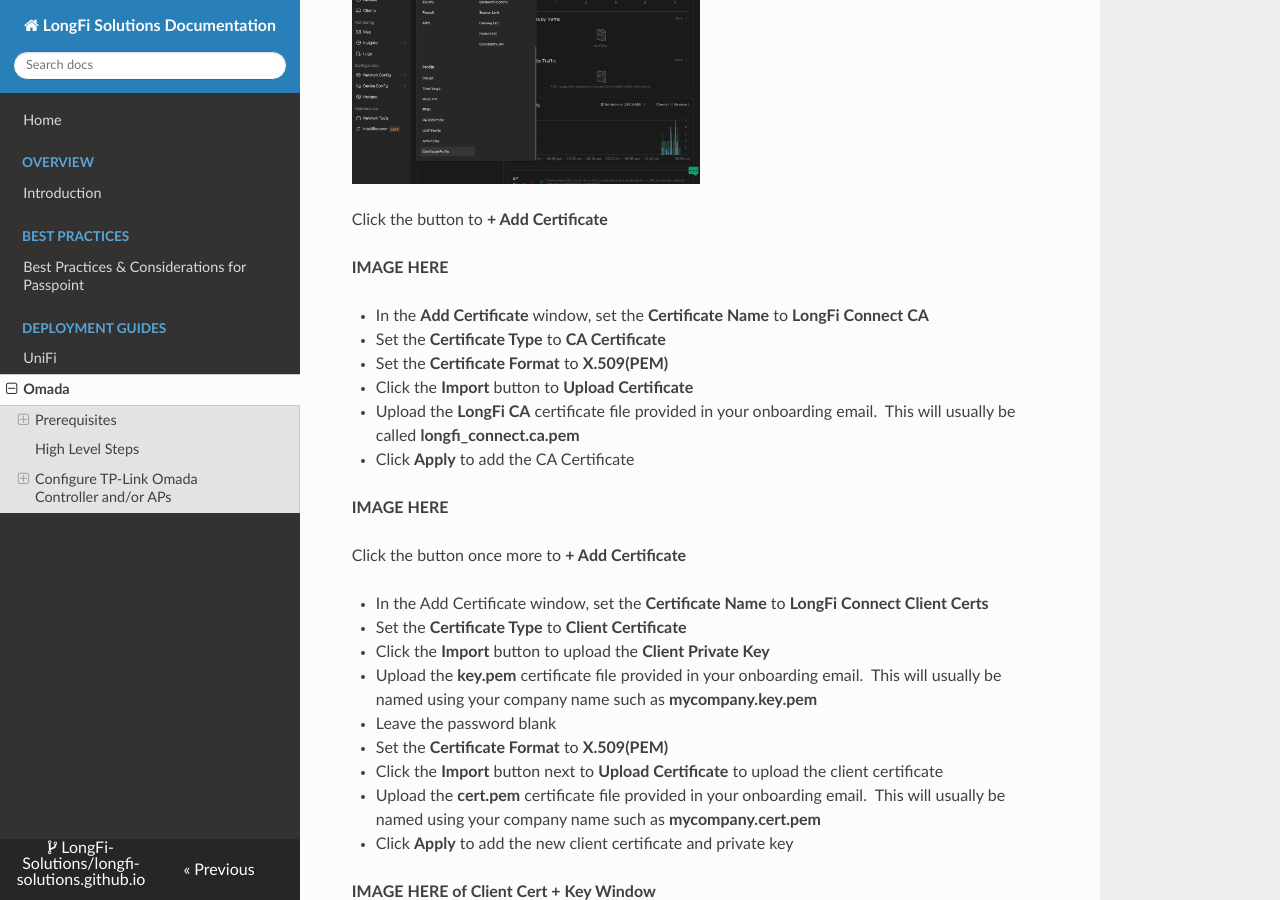
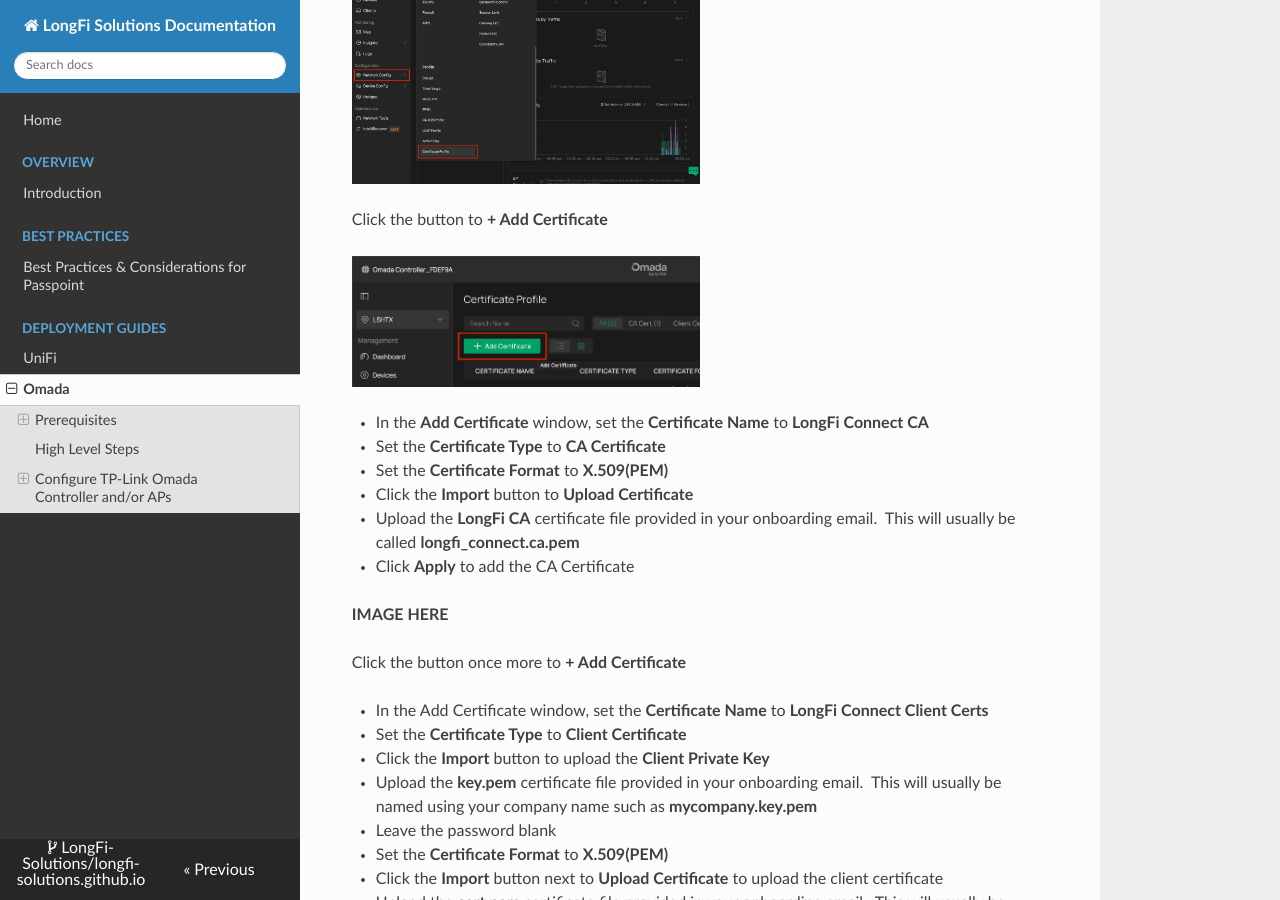
Before and after one commit to LongFi-Solutions/longfi-solutions.github.io, an MkDocs documentation site: the page built from docs/deployment/omada-networks.md, in a window 1280 px wide and 900 px high, scrolled down 2466 px. Built offline with MkDocs 1.6.1, drawn with Linux system fonts in a browser that asks for light colours; nearby versions of some CDN libraries.

Commit message:
Update Deployment Guides “omada-networks” +2

```diff
--- a/docs/deployment/omada-networks.md
+++ b/docs/deployment/omada-networks.md
@@ -92,7 +92,7 @@ From the Omada Dashboard go to **Configuration > Network Config > Profile > Cert
 
 Click the button to **+ Add Certificate**
 
-**IMAGE HERE**
+![](/assets/images/Omada-2-Add-Certificate.png){ .img-md }
 
 - In the **Add Certificate** window, set the **Certificate Name** to **LongFi Connect CA**
 - Set the **Certificate Type** to **CA Certificate**
```
Also changed, not shown: docs/assets/images/Omada-1-Config-Certificate-Profile-1.png, docs/assets/images/Omada-2-Add-Certificate.png (added).
